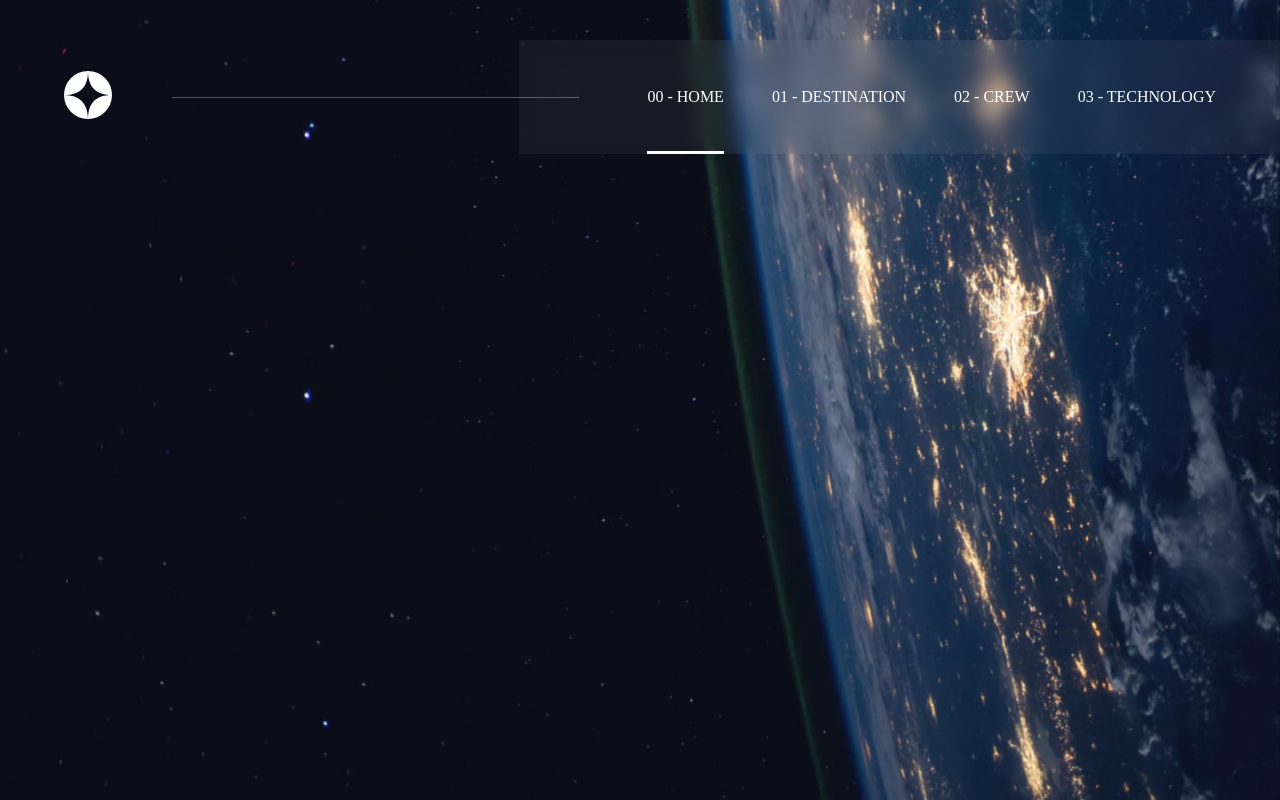
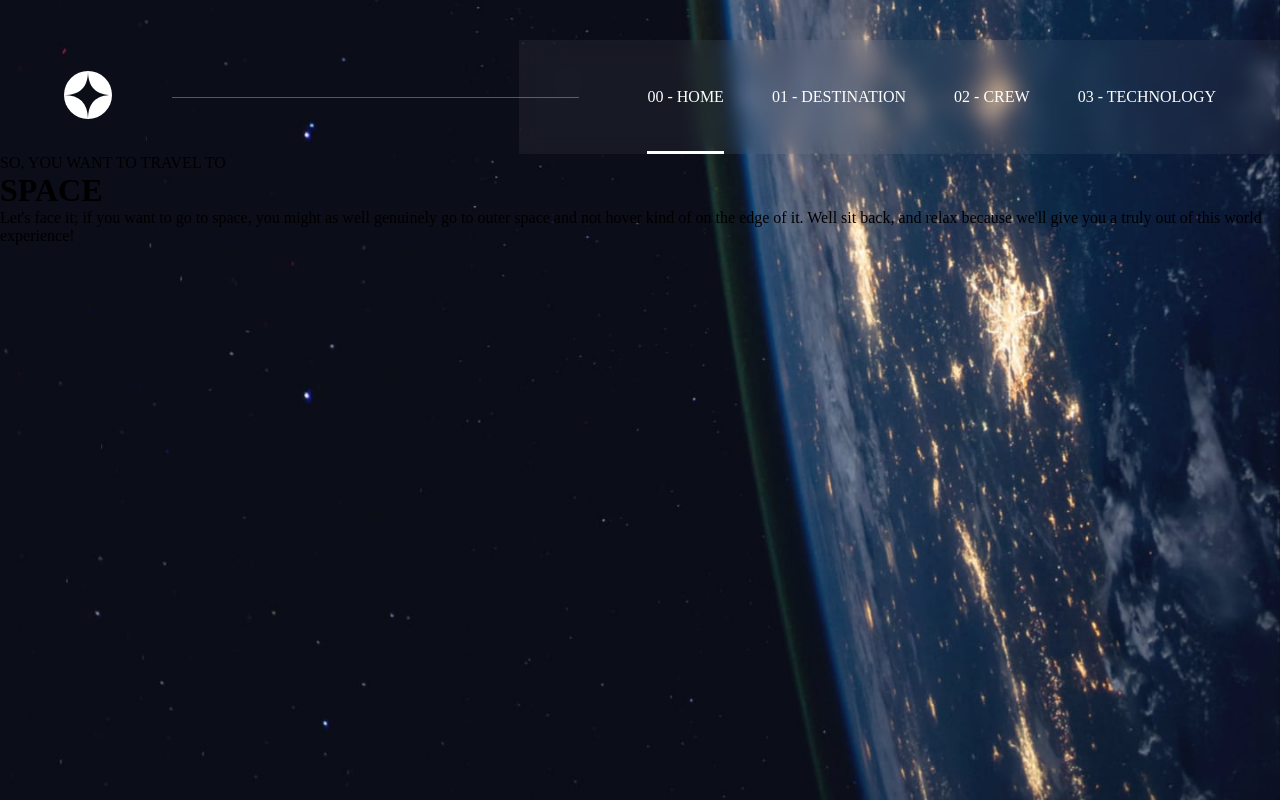
Before and after one commit to gabr7887/10---SpaceTourismWebsite, a React (Vite) app: page / in a window 1280 px wide. Built offline with nearby package versions, Linux system fonts and the light colour scheme.

Commit message:
iniciado conteudo da home

```diff
--- a/src/App.css
+++ b/src/App.css
@@ -30,7 +30,7 @@
   box-sizing: border-box;
 }
 
-body, ul, p{
+body, ul, p, h1{
   padding: 0;
   margin: 0;
 }
@@ -39,8 +39,6 @@ body, ul, p{
 .container{
   width: 100vw;
   height: 100vh;
-  background-image: url('./assets/home/background-home-desktop.jpg');
-  background-size: cover;
 }
 
 ul{
--- a/src/App.jsx
+++ b/src/App.jsx
@@ -1,13 +1,12 @@
 import './App.css';
+import Home from './Home';
 import Nav from './Nav';
 
 function App() {
   return (
-    <>
-      <div className="container">
-        <Nav active={0} />
-      </div>{' '}
-    </>
+    <div className="container">
+      <Home />
+    </div>
   );
 }
 
--- /dev/null
+++ b/src/Home.jsx
@@ -0,0 +1,26 @@
+import React from 'react';
+import Nav from './Nav';
+import style from './Home.module.css';
+
+const Home = () => {
+  return (
+    <div className={style.container}>
+      <Nav active={0} />
+      <div className={style.subContainer}>
+        <div className={style.content}>
+          <span>SO, YOU WANT TO TRAVEL TO</span>
+          <h1>SPACE</h1>
+          <p>
+            Let's face it; if you want to go to space, you might as well
+            genuinely go to outer space and not hover kind of on the edge of it.
+            Well sit back, and relax because we'll give you a truly out of this
+            world experience!
+          </p>
+        </div>
+        <div className={style.Explore}></div>
+      </div>
+    </div>
+  );
+};
+
+export default Home;
--- /dev/null
+++ b/src/Home.module.css
@@ -0,0 +1,18 @@
+.container {
+  width: 100%;
+  height: 100%;
+  background-size: cover;
+  background-image: url('./assets/home/background-home-desktop.jpg');
+}
+
+@media (width <= 768px) {
+  .container{
+    background-image: url('./assets/home/background-home-tablet.jpg');
+  }
+}
+
+@media (width <= 600px) {
+  .container{
+    background-image: url('./assets/home/background-home-mobile.jpg');
+  }
+}
--- a/src/Nav.jsx
+++ b/src/Nav.jsx
@@ -3,6 +3,8 @@ import logo from './assets/shared/logo.svg';
 import style from './Nav.module.css';
 
 const Nav = ({ active }) => {
+  const [activeMenu, setActiveMenu] = React.useState(false);
+
   return (
     <div className={style.container}>
       <div className={style.logoDiv}>
@@ -11,13 +13,23 @@ const Nav = ({ active }) => {
       <div className={style.detailDiv}>
         <p className={style.detail}> </p>
       </div>
-      <div className={style.hamburgerMenuDiv}>
+      <div
+        className={style.hamburgerMenuDiv}
+        onClick={() => {
+          setActiveMenu(true);
+        }}
+      >
         <p className={style.menuBar}> </p>
         <p className={style.menuBar}> </p>
         <p className={style.menuBar}> </p>
       </div>
-      <nav className={style.ulBg}>
-        <div className={style.closeIcon}>
+      <nav className={`${style.ulBg} ${activeMenu ? style.activeMenu : ''}`}>
+        <div
+          className={style.closeIcon}
+          onClick={() => {
+            setActiveMenu(false);
+          }}
+        >
           <p className={style.closeBar1}> </p>
           <p className={style.closeBar2}> </p>
         </div>
--- a/src/Nav.module.css
+++ b/src/Nav.module.css
@@ -112,11 +112,15 @@
     background-color: transparent;
     padding: 0 var(--s400);
   }
+
+  .logoDiv{
+    margin-left: var(--s400);
+  }
 }
 
 @media (width <= 600px) {
   .ulBg{
-    display: flex;
+    display: none;
     flex-direction: column;
     gap: var(--s800);
     width: 60%;
@@ -128,6 +132,10 @@
     backdrop-filter: blur(10px);
     background-color: hsla(0 0 100 / 5%);
     padding: 0;
+  }
+
+  .ulBg.activeMenu{
+    display: flex;
   }
 
   .hamburgerMenuDiv, .closeIcon{
```
